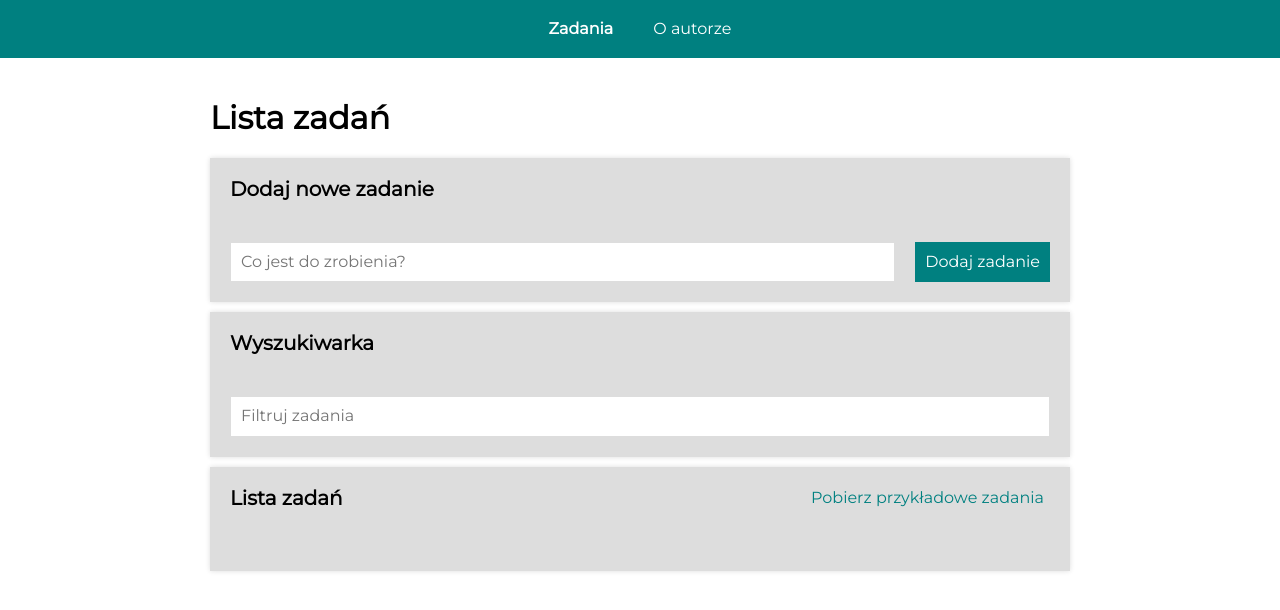
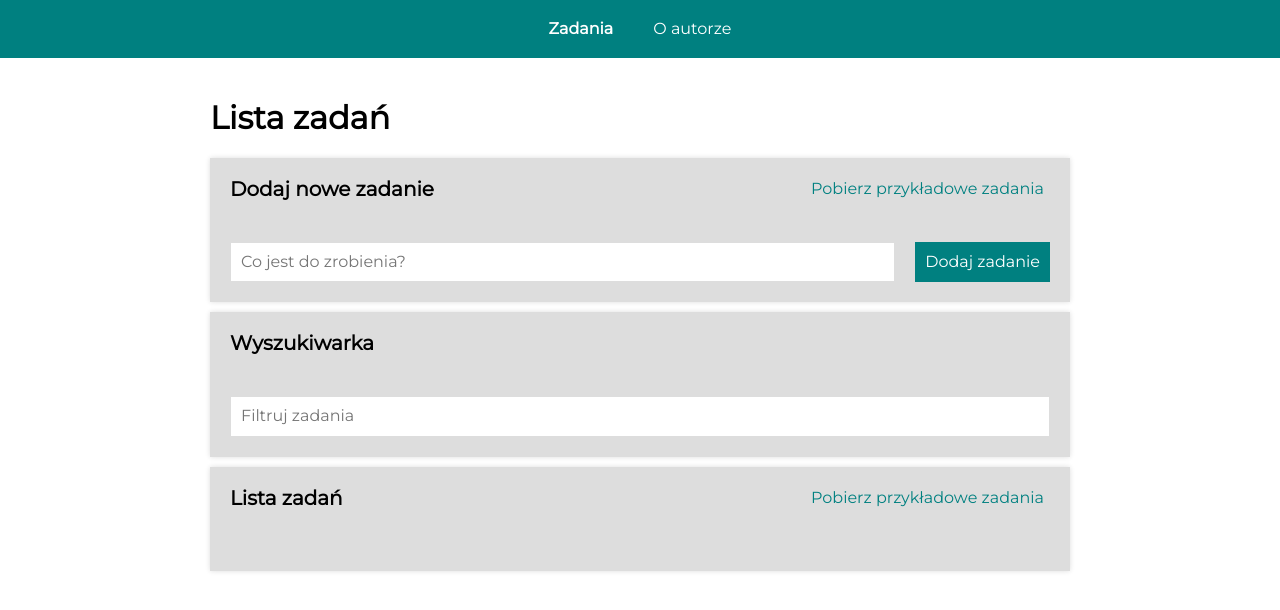
Before and after one commit to Maciekinit/todoes-list-create-react-app, a React (Create React App) app: page /#/zadania in a window 1280 px wide. Shown: the top 610 px of the page. Built offline with nearby package versions, Linux system fonts and the light colour scheme.

Commit message:
Added a button to download tasks

```diff
--- a/src/features/tasks/TasksPage/index.js
+++ b/src/features/tasks/TasksPage/index.js
@@ -5,13 +5,16 @@ import Section from "../../../common/Section";
 import Header from "../../../common/Header";
 import Container from "../../../common/Container";
 import Search from './Search';
+import FetchExampleTasksButton from "./FetchExampleTasksButton";
 
 function TasksPage() {
     return (
         <Container>
             <Header title="Lista zadań" />
+
             <Section
                 title="Dodaj nowe zadanie"
+                extraHeaderContent={<FetchExampleTasksButton />}
                 body={<Form />}
             />
             <Section
@@ -21,8 +24,8 @@ function TasksPage() {
 
             <Section
                 title="Lista zadań"
+                extraHeaderContent={<Buttons />}
                 body={<TaskList />}
-                extraHeaderContent={<Buttons />}
             />
         </Container>
     );
```
